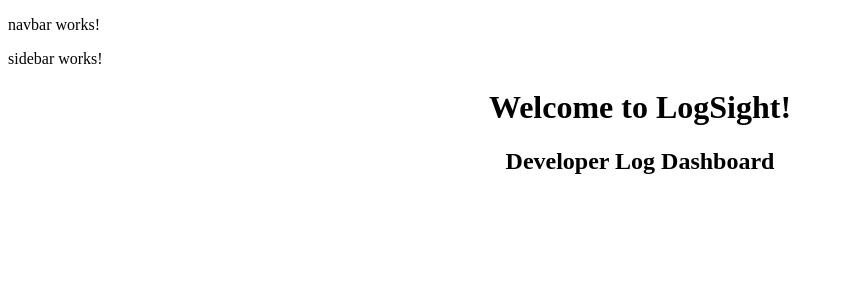
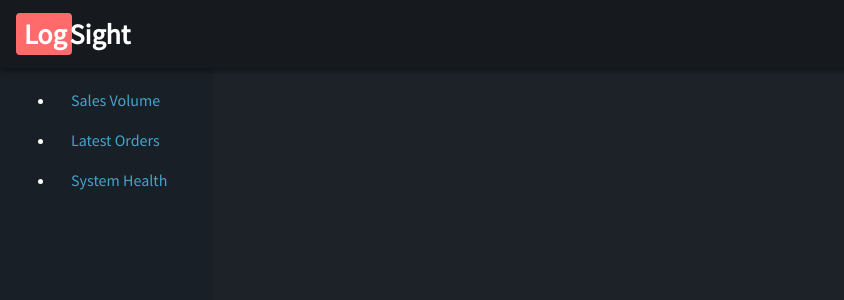
Before and after one commit to pgadea/log-sight, an Angular app: page / in a window 1280 px wide. Shown: the top 300 px of the page, without its empty margins (0-844 px from the left). Built offline with nearby package versions, Linux system fonts and the light colour scheme.

Commit message:
Update styles, reference bootstrap, edit layout

```diff
--- a/angular.json
+++ b/angular.json
@@ -23,9 +23,15 @@
               "src/assets"
             ],
             "styles": [
+              "node_modules/bootstrap/dist/css/bootstrap.min.css",
               "src/styles.css"
             ],
-            "scripts": []
+            "scripts": [
+              "node_modules/jquery/dist/jquery.min.js",
+              "node_modules/popper.js/dist/umd/popper.min.js",
+              "node_modules/bootstrap/dist/js/bootstrap.min.js",
+              "node_modules/chart.js/dist/Chart.min.js"
+            ]
           },
           "configurations": {
             "production": {
--- a/src/app/app.component.css
+++ b/src/app/app.component.css
@@ -0,0 +1,15 @@
+#sideBar {
+    height: 100vh;
+    padding-top: 80px;
+    position: fixed;
+    background-color: #191F26;
+}
+
+#dashboard {
+    margin-top: 60px;
+}
+
+#navbar {
+    background-color: #161A1E!important;
+    box-shadow: 0 3px 6px rgba(0, 0, 0, 0.2), 0 3px 6px rgba(0, 0, 0, 0.25);
+}
--- a/src/app/app.component.html
+++ b/src/app/app.component.html
@@ -1,11 +1,14 @@
 <!--The content below is only a placeholder and can be replaced.-->
-<app-navbar></app-navbar>
-<app-sidebar></app-sidebar>
-<div style="text-align:center">
-  <h1>
-    Welcome to {{ title }}!
-  </h1>
-  <h2>
-    {{subtitle}}
-  </h2>
+<app-navbar
+  id="navbar"
+  class="navbar navbar-dark fixed-top bg-dark"></app-navbar>
+
+<div class="container-fluid">
+  <div class="row" id="mainContent">
+    <app-sidebar
+      id="sideBar"
+      class="col-sm-3 col-md-2 d-none d-sm-block sidebar"></app-sidebar>
+    <div class="col-sm-9" id="dashboard">
+    </div>
+  </div>
 </div>
--- a/src/app/navbar/navbar.component.css
+++ b/src/app/navbar/navbar.component.css
@@ -0,0 +1,17 @@
+.logo {
+    color: #fff;
+    font-weight: bold;
+    font-size: 1.4em;
+}
+
+.logo-left {
+    background-color: #ff6b6b;
+    padding: 3px 5px 3px 8px;
+    border-radius: 4px;
+}
+
+.logo-right {
+    padding: 3px 8px 3px 3px;
+    margin-left: -5px;
+    border-radius: 4px;
+}
--- a/src/app/navbar/navbar.component.html
+++ b/src/app/navbar/navbar.component.html
@@ -1,3 +1,4 @@
-<p>
-  navbar works!
-</p>
+<a class="navbar-brand" href="#">
+  <span class="logo logo-left">Log</span>
+  <span class="logo logo-right">Sight</span>
+</a>
--- a/src/app/sidebar/sidebar.component.html
+++ b/src/app/sidebar/sidebar.component.html
@@ -1,3 +1,11 @@
-<p>
-  sidebar works!
-</p>
+<ul nav nav-pills flex-column>
+  <li class="nav-item">
+    <a href="#" class="nav-link">Sales Volume</a>
+  </li>
+  <li class="nav-item">
+    <a href="#" class="nav-link">Latest Orders</a>
+  </li>
+  <li class="nav-item">
+    <a href="#" class="nav-link">System Health</a>
+  </li>
+</ul>
--- a/src/index.html
+++ b/src/index.html
@@ -7,6 +7,7 @@
 
   <meta name="viewport" content="width=device-width, initial-scale=1">
   <link rel="icon" type="image/x-icon" href="favicon.ico">
+  <link href="https://fonts.googleapis.com/css?family=Source+Sans+Pro" rel="stylesheet">
 </head>
 <body>
   <app-root></app-root>
--- a/src/styles.css
+++ b/src/styles.css
@@ -1 +1,30 @@
-/* You can add global styles to this file, and also import other style files */
+* {
+    box-sizing: border-box;
+}
+
+html {
+    height: 100%;
+}
+
+body {
+    font-family: 'Source Sans Pro', sans-serif;
+    background-color: #1C2228;
+    color: #f7fff7;
+    height: 100%;
+}
+
+a {
+    color: #44a4cd;
+}
+
+a:hover {
+    color: #44a4cd;
+}
+
+.shadow {
+    box-shadow: 0 8px 12px rgba(0,0,0,0.2), 0 5px 6px rgba(0,0,0,0.3)
+}
+
+.section-container {
+    padding: 30px;
+}
```
Also changed, not shown: 1 other file (tests, documents, lock files or other folders).
